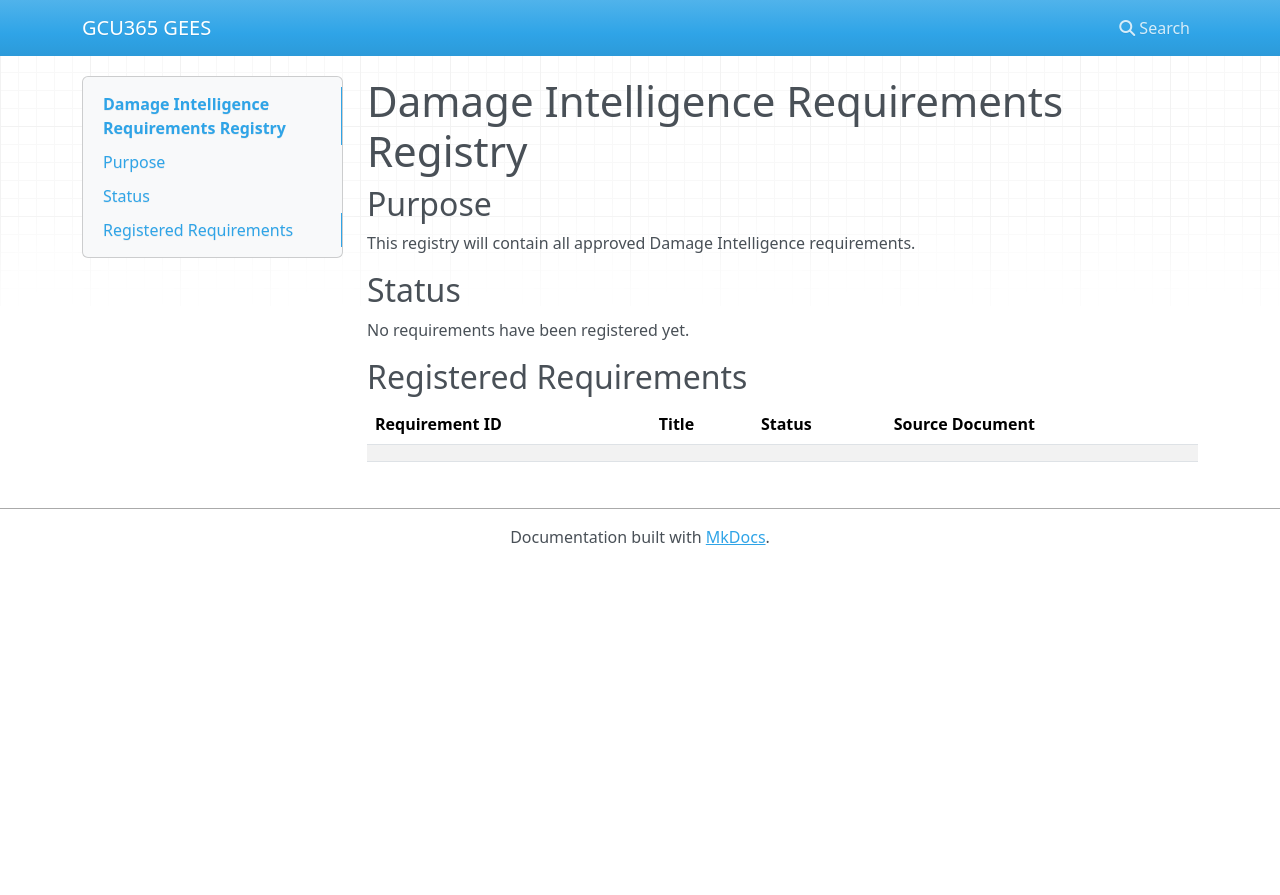
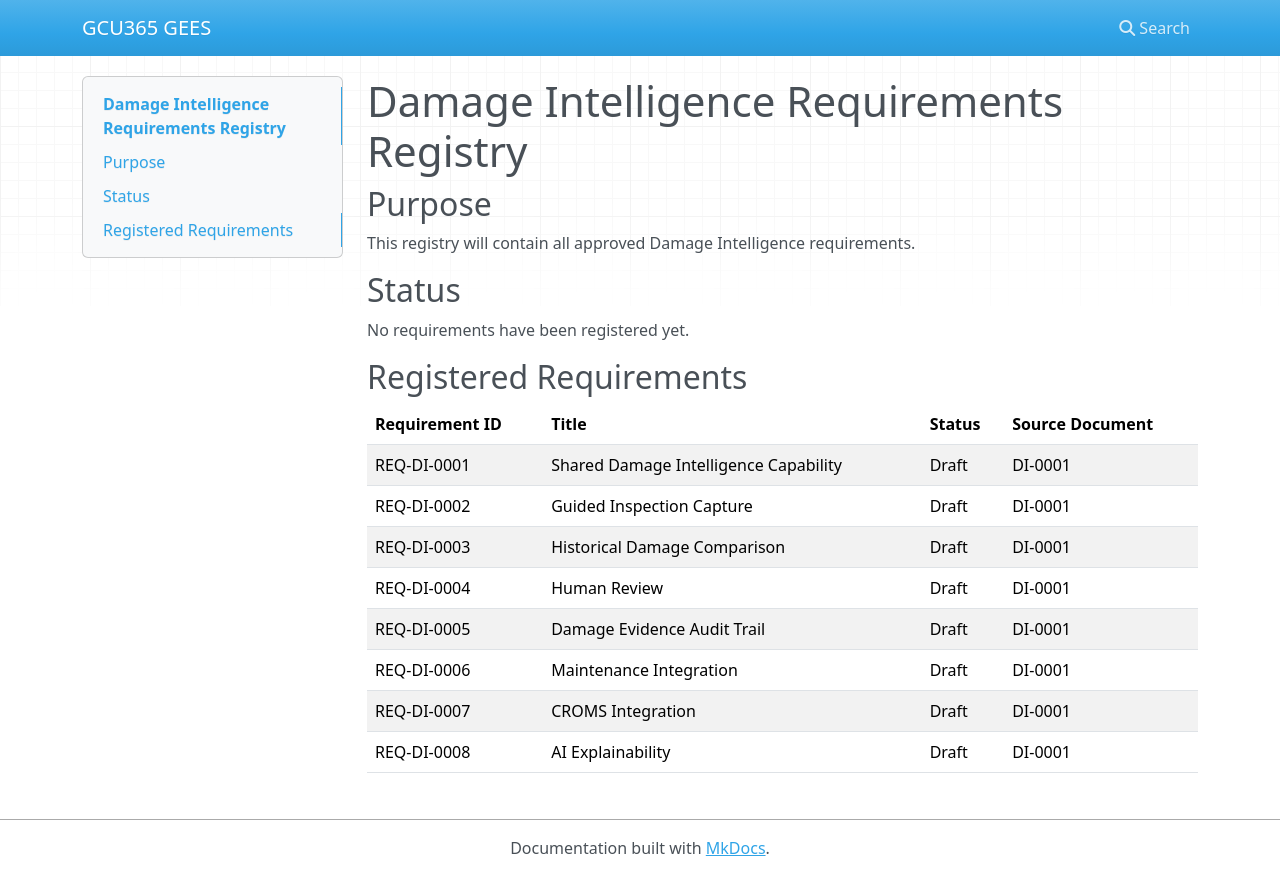
Before and after one commit to My10Sons/GCU365GEES, an MkDocs documentation site: the page built from docs/99-Appendices/Requirement-Registry/DAMAGE.md, in a window 1280 px wide. Shown: the top 895 px of the page. Built offline with MkDocs 1.6.1, drawn with Linux system fonts in a browser that asks for light colours; nearby versions of some CDN libraries.

Commit message:
Add registered requirements to DAMAGE.md

```diff
--- a/docs/99-Appendices/Requirement-Registry/DAMAGE.md
+++ b/docs/99-Appendices/Requirement-Registry/DAMAGE.md
@@ -12,3 +12,11 @@
 
 | Requirement ID | Title | Status | Source Document |
 |----------------|-------|--------|-----------------|
+| REQ-DI-0001 | Shared Damage Intelligence Capability | Draft | DI-0001 | Shared capability for CROMS and Maintenance |
+| REQ-DI-0002 | Guided Inspection Capture | Draft | DI-0001 | Vehicle photo capture workflow |
+| REQ-DI-0003 | Historical Damage Comparison | Draft | DI-0001 | Compare current and previous inspection evidence |
+| REQ-DI-0004 | Human Review | Draft | DI-0001 | AI findings require review before final decisions |
+| REQ-DI-0005 | Damage Evidence Audit Trail | Draft | DI-0001 | Evidence, AI findings, and review decisions are auditable |
+| REQ-DI-0006 | Maintenance Integration | Draft | DI-0001 | Confirmed damage may route to Maintenance |
+| REQ-DI-0007 | CROMS Integration | Draft | DI-0001 | Supports check-out and check-in workflows |
+| REQ-DI-0008 | AI Explainability | Draft | DI-0001 | AI findings include confidence and explanation where practical |
```
